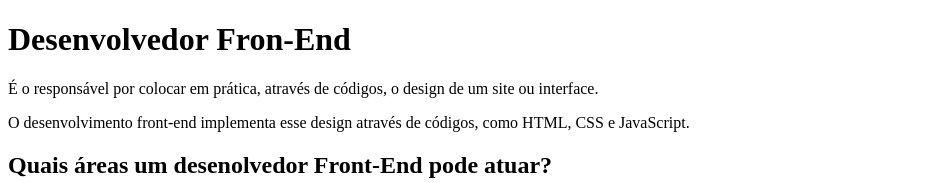
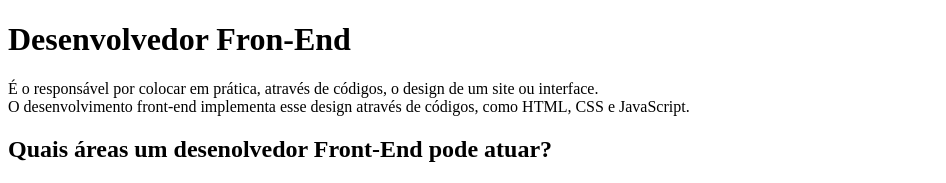
Before and after one commit to Thais023/tags-semanticas, a plain HTML site: page index.html in a window 1280 px wide. Shown: the top 183 px of the page, without its empty margins (0-946 px from the left). Drawn offline with Linux system fonts and the light colour scheme.

Commit message:
alteração com tag br quebrar paginas2

```diff
--- a/index.html
+++ b/index.html
@@ -7,14 +7,14 @@
         <header>
             <h1>Desenvolvedor Fron-End</h1>
             <h2></h2>
-            <p> É o responsável por colocar em prática, através de códigos, o design de um site ou interface.
-            </p>O desenvolvimento front-end implementa esse design através de códigos, como HTML, CSS e JavaScript.
+            <p> É o responsável por colocar em prática, através de códigos, o design de um site ou interface.<br />O desenvolvimento front-end implementa esse design através de códigos, como HTML, CSS e JavaScript.
+            </p>
         </header>
         <main>
             <article>
                 <h1>Quais áreas um desenolvedor Front-End pode atuar?</h1>
                 <h2></h2>
-                <p>Esses profissionais também podem atuar como consultores e autônomos para pequenas e médias empresas.<br /> Além de também haver espaço no meio acadêmico, para a realização de pesquisas.<br /> Esses profissionais tendem a encontrar oportunidades em grandes empresas de desenvolvimento de softwares e também em outros setores.</p>
+                <p>Esses profissionais também podem atuar como consultores e autônomos para pequenas e médias empresas.<br /> Além de também haver espaço no meio acadêmico, para a realização de pesquisas. Esses profissionais tendem a <br />encontrar oportunidades em grandes empresas de desenvolvimento de softwares e também em outros setores.</p>
                 <img src="https://s5.static.brasilescola.uol.com.br/img/2017/08/escrit%C3%B3rio.jpg" alt="Na imagem é possível ver pessoas em mesas com computadores.">
             </article>
             <article>
@@ -27,7 +27,7 @@
             <article>
                 <h1></h1>
                 <h2>Quais carreiras o front end pode seguir</h2>
-                <p>Analista de sistemas, também chamado de designer de sistemas ou arquiteto de sistemas, é uma espécie de consultor de TI, pois oferece recomendações às empresas<br /> sobre qual melhor caminho seguir nos investimentos em tecnologia da informação.</p>
+                <p>Analista de sistemas, também chamado de designer de sistemas ou arquiteto de sistemas, é uma espécie de consultor de TI, <br />pois oferece recomendações às empresas sobre qual melhor caminho seguir nos investimentos em tecnologia da informação.</p>
                 <img src="https://s2.glbimg.com/Mn7-S6SBGfiS4W9tt42mQpnm_Us=/620x350/e.glbimg.com/og/ed/f/original/2022/04/19/whatsapp_image_2022-04-19_at_12.03.03.jpeg" alt="imagem de alunos com ternos">
             </article>
         </main>
```
